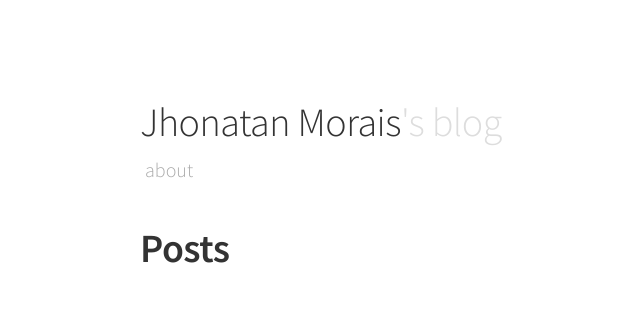
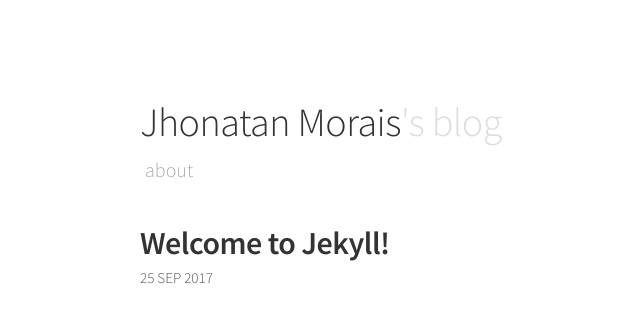
Before and after one commit to getJv/getjv.github.io, a Jekyll site: the page built from index.md, in a window 1280 px wide. Shown: the top 323 px of the page, without its empty margins (140-780 px from the left). Built offline with Jekyll 4.4.1, drawn with Linux system fonts in a browser that asks for light colours.

Commit message:
Site pronto

```diff
--- a/_config.yml
+++ b/_config.yml
@@ -17,7 +17,7 @@ title: Jhonatan Morais
 email: jhonatanvinicius@gmail.com
 description: "OPa!! a descrição vai aqui"
 baseurl: "" # the subpath of your site, e.g. /blog
-url: "https://getjv.github.io/" # the base hostname & protocol for your site, e.g. http://example.com
+url: "http://www.getjv.com.br/" # the base hostname & protocol for your site, e.g. http://example.com
 twitter_username: getjv
 github_username:  getjv
 
--- a/_layouts/default.html
+++ b/_layouts/default.html
@@ -6,7 +6,7 @@
   <meta name="viewport" content="width=device-width, initial-scale=1">
   <title>{% if page.title %} {{ page.title }} {% else %} {{ site.name }} {% endif %}</title>
   <link rel="stylesheet" href="//fonts.googleapis.com/css?family=Source+Sans+Pro:300,300i,600">
-  <link rel="stylesheet" href="assets/main.css">
+  <link rel="stylesheet" href="/assets/main.css">
 </head>
 <body>
     <div class="container">
--- a/_layouts/home.html
+++ b/_layouts/home.html
@@ -1,6 +1,20 @@
 ---
 layout: default
-title: "blabla"
 ---
 
-<h1> Posts</h1>
+<div class="content list">
+  {% if site.posts.size == 0 %}
+    <h2>No post found</h2>
+  {% else %}
+    {% for post in site.posts %}
+      <div class="list-item">
+        <h2 class="list-post-title">
+          <a href="{{ site.baseurl }}{{ post.url }}">{{ post.title }}</a>
+        </h2>
+        <div class="list-post-date">
+          <time>{{ post.date | date_to_string }}</time>
+        </div>
+      </div>
+    {% endfor %}
+  {% endif %}
+</div>
```
